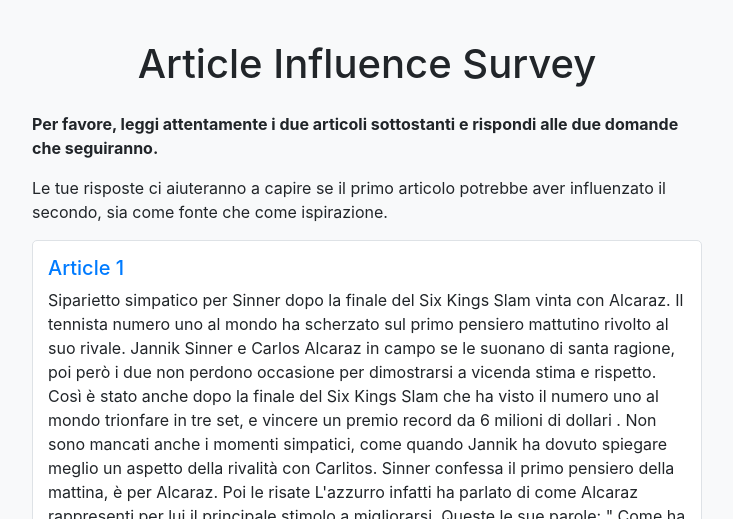
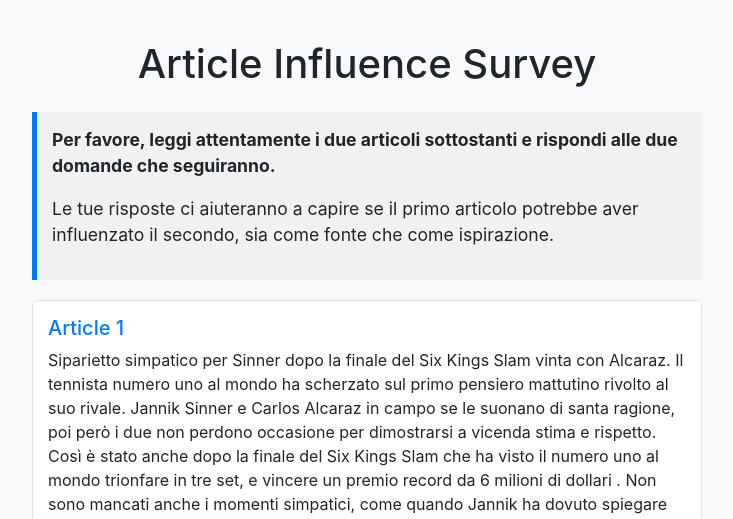
Before and after one commit to MatiasSalaris/surveyNewsAnalysis, a Flask app: page / in a window 1280 px wide. Shown: the top 519 px of the page, without its empty margins (273-1006 px from the left). Run offline with Flask 3, Linux system fonts and the light colour scheme; some libraries are stand-ins or nearby versions.

Commit message:
Update survey.html

```diff
--- a/templates/survey.html
+++ b/templates/survey.html
@@ -25,6 +25,13 @@
             font-weight: bold;
             font-size: 1.2em;
             margin-top: 20px;
+        }
+        .instruction-box {
+            background-color: #f1f1f1;
+            border-left: 5px solid #007bff;
+            padding: 15px;
+            margin-bottom: 20px;
+            font-size: 1.1em;
         }
     </style>
 </head>
```
